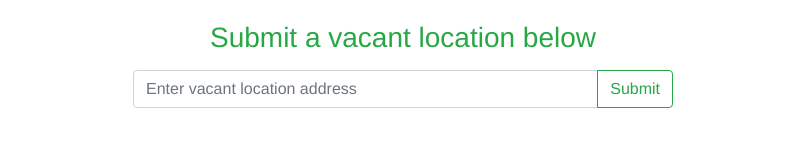
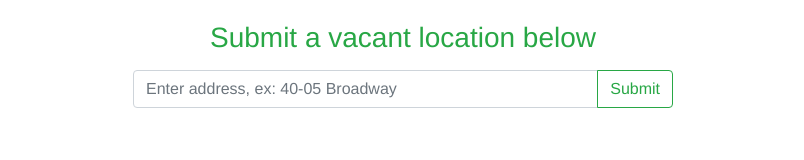
Before and after one commit to astoria-tech/location-wishlist, a Vue app in the folder frontend/: page / in a window 1280 px wide. Shown: the part 322-482 px from the top of the page, without its empty margins (237-1041 px from the left). Built offline with nearby package versions, Linux system fonts and the light colour scheme.

Commit message:
Update address input placeholder

```diff
--- a/frontend/src/components/Home.vue
+++ b/frontend/src/components/Home.vue
@@ -11,7 +11,7 @@
       <div class="container mt-3">
         <div class="row justify-content-center">
           <form @submit.prevent="handleSubmit" class="input-group col-lg-6 col-md-8">
-            <input type="text" class="form-control" placeholder="Enter vacant location address" aria-label="Vacant location address input" aria-describedby="button-addon2">
+            <input type="text" class="form-control" placeholder="Enter address, ex: 40-05 Broadway" aria-label="Vacant location address input" aria-describedby="button-addon2">
             <div class="input-group-append">
               <button type="submit" class="btn btn-outline-success" id="button-addon2">Submit</button>
             </div>
```
